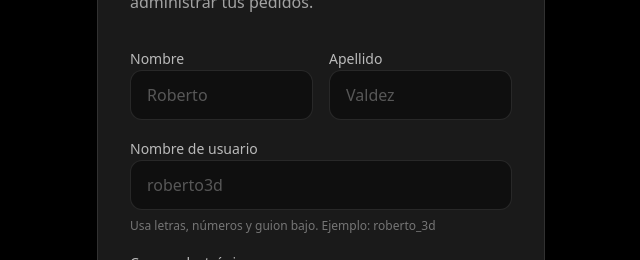
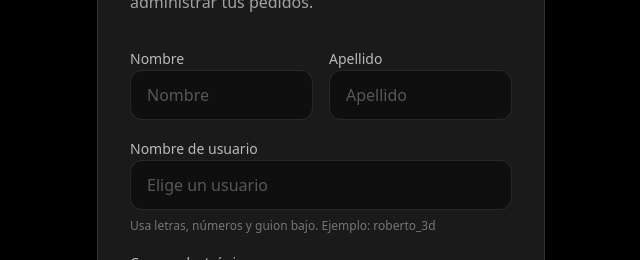
Before and after one commit to ANDRIUX07/mapache3d-platform, a Next.js app: page /register in a window 1280 px wide. Shown: the part 175-435 px from the top of the page, without its empty margins (319-959 px from the left). Built offline with nearby package versions, Linux system fonts and the light colour scheme; no server answers.

Commit message:
Fix register form placeholders

```diff
--- a/src/app/(auth)/register/RegisterForm.tsx
+++ b/src/app/(auth)/register/RegisterForm.tsx
@@ -234,7 +234,7 @@ export function RegisterForm() {
               onChange={(event) =>
                 setFirstName(event.target.value)
               }
-              placeholder="Roberto"
+              placeholder="Nombre"
               required
               disabled={isSubmitting}
               className="w-full rounded-xl border border-white/10 bg-black/40 px-4 py-3 text-white outline-none transition placeholder:text-white/30 focus:border-violet-400/60 focus:ring-2 focus:ring-violet-500/20 disabled:cursor-not-allowed disabled:opacity-60"
@@ -254,7 +254,7 @@ export function RegisterForm() {
               onChange={(event) =>
                 setLastName(event.target.value)
               }
-              placeholder="Valdez"
+              placeholder="Apellido"
               required
               disabled={isSubmitting}
               className="w-full rounded-xl border border-white/10 bg-black/40 px-4 py-3 text-white outline-none transition placeholder:text-white/30 focus:border-violet-400/60 focus:ring-2 focus:ring-violet-500/20 disabled:cursor-not-allowed disabled:opacity-60"
@@ -275,7 +275,7 @@ export function RegisterForm() {
             onChange={(event) =>
               setUsername(event.target.value)
             }
-            placeholder="roberto3d"
+            placeholder="Elige un usuario"
             required
             minLength={3}
             maxLength={24}
```
